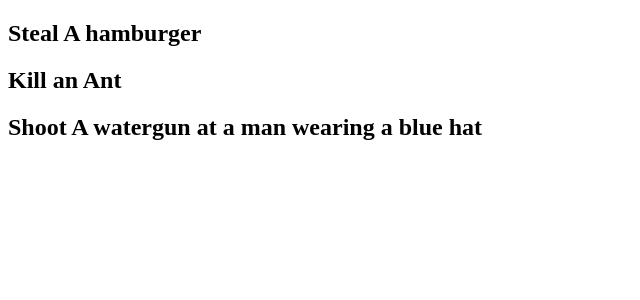
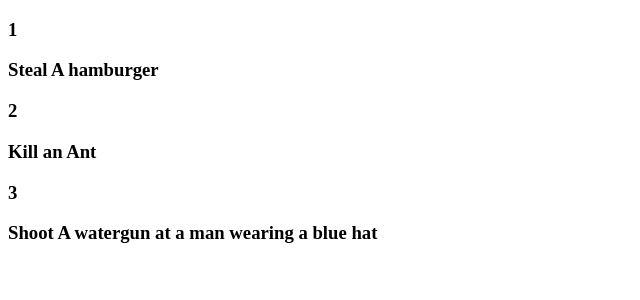
Before and after one commit to Reroot/React-Todo, a React (Create React App) app: page / in a window 1280 px wide. Shown: the top 300 px of the page, without its empty margins (0-640 px from the left). Built offline with nearby package versions, Linux system fonts and the light colour scheme.

Commit message:
passing in props via componets & maping through state and generating a todoitem for each task in the hardcoded array

```diff
--- a/src/App.js
+++ b/src/App.js
@@ -17,7 +17,7 @@ class App extends Component {
 				completed: false
 			},
 			{
-				id: 1,
+				id: 3,
 				title: "Shoot A watergun at a man wearing a blue hat",
 				completed: false
 			}
--- a/src/TodoItem.js
+++ b/src/TodoItem.js
@@ -1,8 +1,14 @@
 import React, { Component } from "react";
-
+//fetch the current item being passed in
 export class TodoItem extends Component {
+	//needs to be wrapped
 	render() {
-		return <div></div>;
+		return (
+			<div>
+				<p>{this.props.todo.id}</p>
+				<p>{this.props.todo.title}</p>
+			</div>
+		);
 	}
 }
 
--- a/src/Todos.js
+++ b/src/Todos.js
@@ -1,8 +1,14 @@
 import React, { Component } from "react";
+import ToDoItem, { TodoItem } from "./TodoItem";
 //todos is the name of our state, comes from the name we passed from app.js
 class Todos extends Component {
 	render() {
-		return this.props.todos.map((todo) => <h2>{todo.title}</h2>);
+		// return this.props.todos.map((todo) => <h2>{todo.title}</h2>);
+		return this.props.todos.map((todo) => (
+			<h3>
+				<ToDoItem todo={todo} />
+			</h3>
+		));
 	}
 }
 
```
